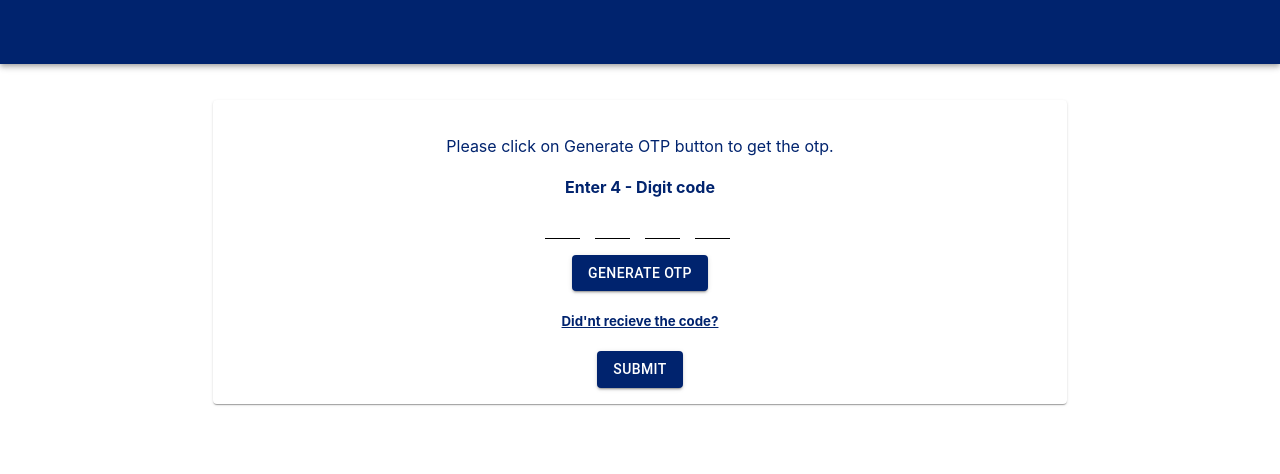
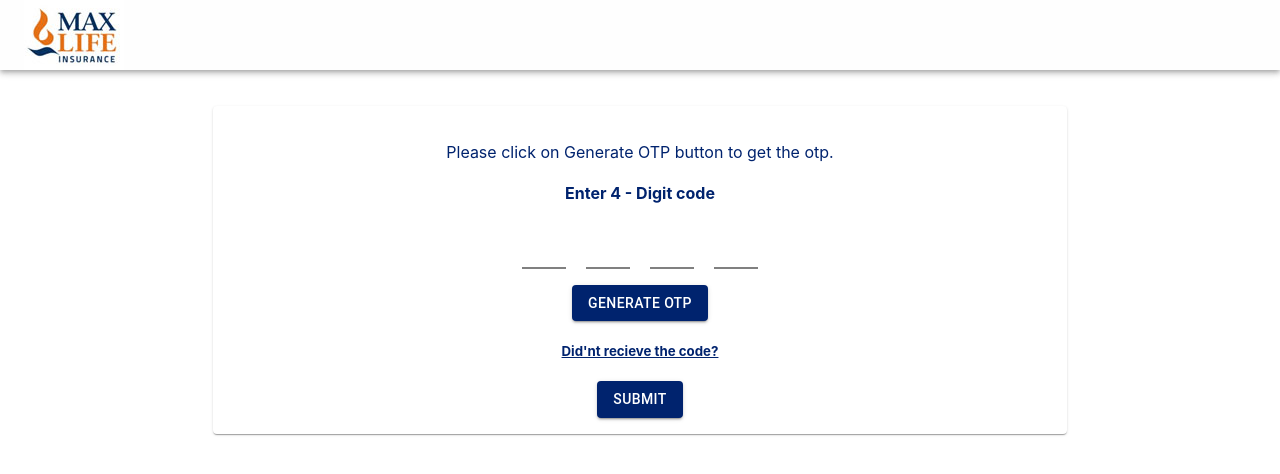
Before and after one commit to bhanuPratapThareja/posvReact, a React (Create React App) app: page /generate_otp in a window 1280 px wide. Shown: the top 474 px of the page. Built offline with nearby package versions, Linux system fonts and the light colour scheme.

Commit message:
otp component added

```diff
--- a/src/App.css
+++ b/src/App.css
@@ -8,7 +8,7 @@ body {
 }
 
 .header {
-    background-color: var(--main-color) !important;
+    background-color: #fefefe !important;
     width: 100%;
 }
 
--- a/src/api/api.js
+++ b/src/api/api.js
@@ -7,7 +7,6 @@ const api = {
             uatUrl: 'Stage/getotp',
             prodUrl: 'prod/getotp',
             body: { "request": { "header": { "correlationId": "25478965874", "appId": "ABC" }, "payload": { "posvRefNumber": "31323334353637387c7c6d70726f7c7c616263", "mobile": "7428453608", "email": "adit.kumar@qualtechedge.com", "productName": "Max Term Plan", "sumAssured": "2000", "initialPremiumPaid": "32000", "policyTerm": "Test policy", "modeOfPayment": "NEFT", "authToken": "wtewe834jwe" } } },
-            headers: [{ keyName: 'x-api-key', keyValue: 'U8eL0A3syl3wPN0U1tMuN7OJH66cXw0llUlC4deg' }]
         }
     }
 }
@@ -24,22 +23,8 @@ const getBody = route => {
     return api['routes'][route]['body']
 }
 
-const getHeaders = route => {
-    if (api['routes'][route].headers) {
-        const headers = {};
-        api['routes'][route].headers.forEach(header => {
-            Object.defineProperty(headers, header.keyName, {
-                value: header.keyValue
-            })
-        });
-        return headers
-    }
-    return null
-}
-
 export const getApiData = route => {
     const url = getUrl(route);
     const data = getBody(route);
-    const headers = getHeaders(route);
-    return { url, data, headers };
+    return { url, data };
 }
--- /dev/null
+++ b/src/api/headers.js
@@ -0,0 +1,3 @@
+export const headers = {
+    'x-api-key': 'U8eL0A3syl3wPN0U1tMuN7OJH66cXw0llUlC4deg'
+}
--- a/src/components/Generate_Otp/Generate_Otp.js
+++ b/src/components/Generate_Otp/Generate_Otp.js
@@ -3,10 +3,12 @@ import Grid from '@material-ui/core/Grid';
 import Paper from '@material-ui/core/Paper';
 import Button from '@material-ui/core/Button';
 import './Generate_Otp.css';
-// import PositionedSnackbar from './../Snackbar/Snackbar';
+import PositionedSnackbar from './../Snackbar/Snackbar';
 import LinearProgress from '@material-ui/core/LinearProgress';
 import axios from 'axios';
 import { getApiData } from './../../api/api';
+import { headers } from './../../api/headers';
+import Otp from './Otp/Otp';
 
 class Generate_Otp extends Component {
     constructor() {
@@ -22,11 +24,6 @@ class Generate_Otp extends Component {
     generateOtp = async () => {
         this.setState({ generatingOtp: true });
         const { url, data } = getApiData('getotp');
-        const headers = { 'x-api-key': 'U8eL0A3syl3wPN0U1tMuN7OJH66cXw0llUlC4deg' }
-
-        console.log(url)
-        console.log(data)
-        console.log(headers)
 
         try {
             const response = await axios.post(url, data, { headers })
@@ -34,20 +31,24 @@ class Generate_Otp extends Component {
         } catch (err) {
             console.log('err: ', err)
         } finally {
-            console.log('finnayy');
-            setTimeout(() => {
-
-                this.setState({ generatingOtp: false });
-            }, 4000);
+            this.setState({ generatingOtp: false });
         }
 
+    }
+
+    SubmitOtp = () => {
+        // this.setState({ submitting: true })
+        const inps = document.getElementsByClassName('input_otp');
+        for (let inp of inps) {
+            console.log(inp.value)
+        }
     }
 
     render() {
         return (
             <Grid container justify="center" alignItems="center" className="generate-otp__grid">
                 <Grid item xs={12} sm={8}>
-                <LinearProgress  style={{ visibility: this.state.generatingOtp || this.state.submitting ? 'visible': 'hidden' }} />
+                    <LinearProgress style={{ visibility: this.state.generatingOtp || this.state.submitting ? 'visible' : 'hidden' }} />
                     <Paper className="paper">
                         <div >
                             <img src="" atl="image" className="phone_image" />
@@ -57,11 +58,9 @@ class Generate_Otp extends Component {
                             <h4 className="default_text">Enter 4 - Digit code</h4>
                         </div>
                         <div style={{ display: 'flex', justifyContent: 'center' }}>
-                            <div id="divOuter">
-                                <div id="divInner">
-                                    <input id="partitioned" type="text" maxLength="4" disabled={this.state.generatingOtp || this.state.submitting} />
-                                </div>
-                            </div>
+
+                            <Otp submitting={this.state.submitting} />
+
                         </div>
 
                         <div>
@@ -76,31 +75,12 @@ class Generate_Otp extends Component {
                         </div>
 
                         <h5 className="default_text" style={{ textDecoration: 'underline' }}>Did'nt recieve the code?</h5>
-                        <Button variant="contained" className="default_button" disabled={this.state.generatingOtp || this.state.submitting}>
+                        <Button variant="contained" className="default_button" onClick={this.SubmitOtp} disabled={this.state.generatingOtp || this.state.submitting}>
                             Submit
                         </Button>
                     </Paper>
-                    {/* {this.state.generatingOtp ? <PositionedSnackbar messageInfo={'my message'} /> : null} */}
+                    {this.state.generatingOtp ? <PositionedSnackbar messageInfo={'my message'} /> : null}
                 </Grid>
-                {/* <div id="wrapper">
-                    <div id="dialog">
-                        <button class="close">×</button>
-                        <h3>Please enter the 4-digit verification code we sent via SMS:</h3>
-                        <span>(we want to make sure it's you before we contact our movers)</span>
-                        <div id="form">
-                            <input type="text" maxLength="1" size="1" min="0" max="9" pattern="[0-9]{1}" />
-                            <input type="text" maxLength="1" size="1" min="0" max="9" pattern="[0-9]{1}" /><input type="text" maxLength="1" size="1" min="0" max="9" pattern="[0-9]{1}" /><input type="text" maxLength="1" size="1" min="0" max="9" pattern="[0-9]{1}" />
-                            <button class="btn btn-primary btn-embossed">Verify</button>
-                        </div>
-
-                        <div>
-                            Didn't receive the code?<br />
-                            <a href="#">Send code again</a><br />
-                            <a href="#">Change phone number</a>
-                        </div>
-                        <img src="http://jira.moovooz.com/secure/attachment/10424/VmVyaWZpY2F0aW9uLnN2Zw==" alt="test" />
-                    </div>
-                </div> */}
             </Grid>
         )
     }
--- /dev/null
+++ b/src/components/Generate_Otp/Otp/Otp.css
@@ -0,0 +1,15 @@
+.input_otp {
+    height: 40px;
+    width: 40px;
+    margin: auto 10px;
+    text-align: center;
+    border: none;
+    border-bottom: 2px solid grey;
+    font-size: 18px;
+    font-weight: 900;
+    color: #00236e;
+}
+
+.input_otp:focus {
+    border-bottom: 2px solid lightblue;
+}
--- /dev/null
+++ b/src/components/Generate_Otp/Otp/Otp.js
@@ -0,0 +1,35 @@
+import React from 'react';
+import './Otp.css';
+
+const Otp = props => {
+
+    const onInputChange = (event, val) => {
+        event.persist();
+        const keyCode = event.keyCode;
+        if(keyCode === 37 || keyCode === 39){
+            return
+        }
+        let inputs = document.getElementsByClassName('input_otp');
+        inputs[val].value = '';
+        setTimeout(() => {
+            if (val < 3 && keyCode !== 8) {
+                inputs[val].value = event.target.value;
+                inputs[val + 1].focus();
+            }
+            if(val > 0 && keyCode === 8) {
+                inputs[val].value = '';
+            }
+        }, 100)
+    }
+
+        return (
+            <>
+                <input type="text" maxLength="1" size="1" min="0" max="9" pattern="[0-9]{1}" disabled={props.submitting} className="input_otp" onKeyDown={event => onInputChange(event, 0)} />
+                <input type="text" maxLength="1" size="1" min="0" max="9" pattern="[0-9]{1}" disabled={props.submitting} className="input_otp" onKeyDown={event => onInputChange(event, 1)} />
+                <input type="text" maxLength="1" size="1" min="0" max="9" pattern="[0-9]{1}" disabled={props.submitting} className="input_otp" onKeyDown={event => onInputChange(event, 2)} />
+                <input type="text" maxLength="1" size="1" min="0" max="9" pattern="[0-9]{1}" disabled={props.submitting} className="input_otp" onKeyDown={event => onInputChange(event, 3)} />
+            </>
+        )
+}
+
+export default Otp;
--- a/src/components/Header/Header.js
+++ b/src/components/Header/Header.js
@@ -1,11 +1,14 @@
 import React from 'react';
 import AppBar from '@material-ui/core/AppBar';
 import Toolbar from '@material-ui/core/Toolbar';
+import { mli_logo } from './../../images/images';
 
 export const Header = () => {
     return (
         <AppBar position="static" style={{marginBottom: '16px'}}>
-            <Toolbar className="header"></Toolbar>
+            <Toolbar className="header">
+                <img src={mli_logo}  alt="Logo"/>
+            </Toolbar>
         </AppBar>
     )
 }
--- a/src/components/Screenshot/Screenshot.js
+++ b/src/components/Screenshot/Screenshot.js
@@ -1,6 +1,9 @@
 import React, { Component } from 'react';
 import './Screenshot.css';
 import Button from '@material-ui/core/Button';
+import Grid from '@material-ui/core/Grid';
+import Paper from '@material-ui/core/Paper';
+import Typography from '@material-ui/core/Typography';
 
 export default class Screenshot extends Component {
 
@@ -27,24 +30,26 @@ export default class Screenshot extends Component {
 
         let that = this;
 
-        navigator.getMedia({
-            video: true,
-            audio: false
-        }, function (stream) {
-            video.srcObject = stream;
-            video.play();
-            that.setState({ video })
-        }, function (error) {
+        // navigator.getMedia({
+        //     video: true,
+        //     audio: false
+        // }, function (stream) {
+        //     video.srcObject = stream;
+        //     video.play();
+        //     that.setState({ video })
+        // }, function (error) {
 
-        })
+        // })
     }
 
     takeScreenshot = () => {
+        // console.log(context)
+        this.setState({ pictureTaken: true }, () => {
             let canvas = document.getElementById('canvas');
             let context = canvas.getContext('2d');
             context.drawImage(this.state.video, 0, 0, 400, 300);
-        let photo = document.getElementById('photo');
-        photo.setAttribute('src', canvas.toDataURL('image/png'))
+        })
+
     }
 
     render() {
@@ -52,15 +57,23 @@ export default class Screenshot extends Component {
         const imgStyles = { width: '400', height: '300' };
 
         return (
-            <>
+            <Grid container justify="center" alignItems="center">
+                <Grid item xs={6}>
                     <div className="booth" style={boothStyles}>
-                    <video id="video" {...imgStyles}></video>
-                    <canvas id="canvas" {...imgStyles} ></canvas>
+                        {!this.state.pictureTaken ? <video id="video" {...imgStyles}></video> : null}
+                        {this.state.pictureTaken ? <canvas id="canvas" {...imgStyles}></canvas> : null}
                         <Button onClick={this.takeScreenshot} variant="contained" className="default_button" style={{ width: '100%' }}>
-                        Capture
+                            Take Selfie
                         </Button>
                     </div>
-            </>
+                    <br />
+                    <Paper>
+                        <Typography variant="h6" component="h6" style={{textAlign: 'center'}}>
+                            Position your face inside the frame and click on Take Selfie button
+                        </Typography>
+                    </Paper>
+                </Grid>
+            </Grid>
         )
     }
 }
--- /dev/null
+++ b/src/images/images.js
@@ -0,0 +1,3 @@
+import mli_logo from './mli_logo.jpg';
+
+export { mli_logo }
```
Also changed, not shown: src/api/interceptor.js (added, +8 -0 lines), src/components/Thankyou/Thankyou.js (added, +12 -0 lines), src/utils/correlationId.js (added, +8 -0 lines), src/images/mli_logo.jpg (added). Lines whose indentation alone changed are shown as unchanged.
